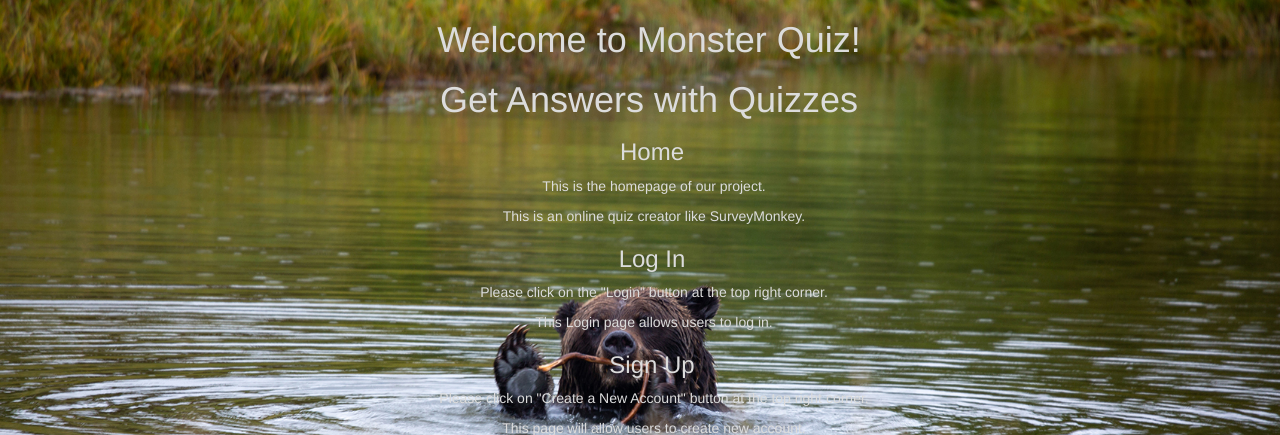
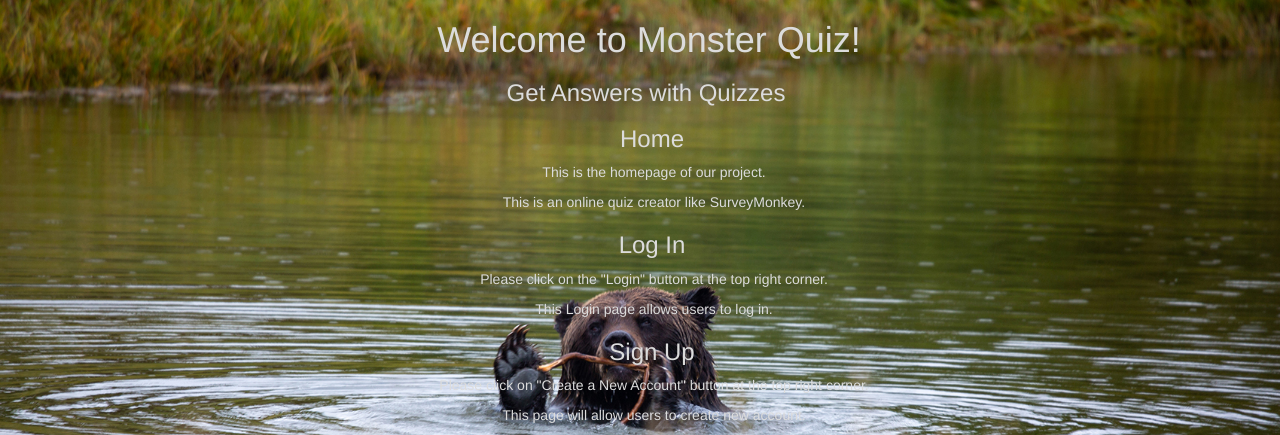
Before and after one commit to williamgl/CapstoneInFlask, a Flask app: page /index in a window 1280 px wide. Shown: the part 52-487 px from the top of the page. Run offline with Flask 2, Linux system fonts and the light colour scheme; some libraries are stand-ins or nearby versions.

Commit message:
Update index.j2

```diff
--- a/templates/index.j2
+++ b/templates/index.j2
@@ -36,7 +36,7 @@
             </style>
         </head>
         <h1 style="color:  #DCDCDC; text-align: center;">&ensp;Welcome to Monster Quiz!</h1>
-        <h1 style="color:  #DCDCDC; text-align: center;">&ensp;Get Answers with Quizzes</h1>
+        <h3 style="color:  #DCDCDC; text-align: center;">&ensp;Get Answers with Quizzes</h3>
         <h3 style="color:  #DCDCDC; text-align: center;">&emsp;Home</h3>
         <p style="color:  #DCDCDC; text-align: center;">&emsp;&emsp;This is the homepage of our project.</p>
         <p style="color:  #DCDCDC; text-align: center;">&emsp;&emsp;This is an online quiz creator like SurveyMonkey.</p>
```
